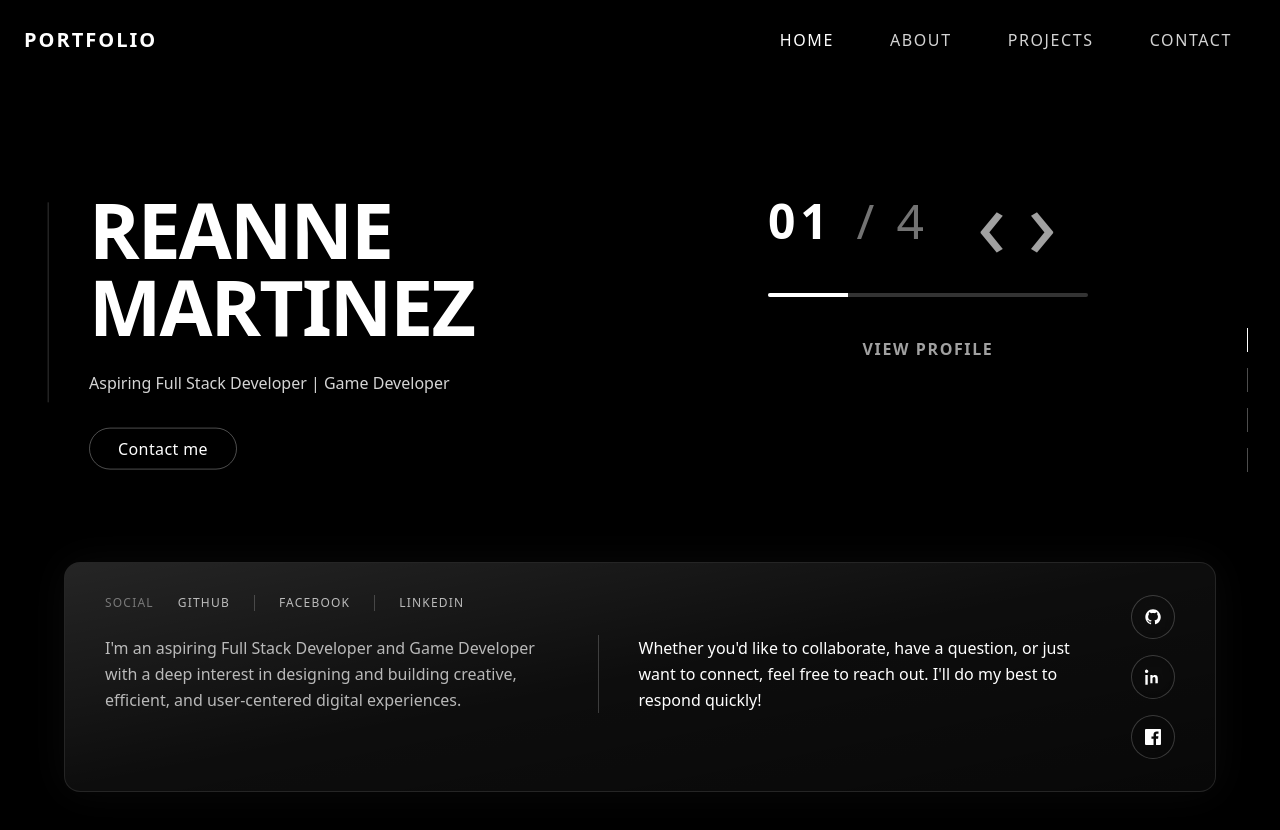
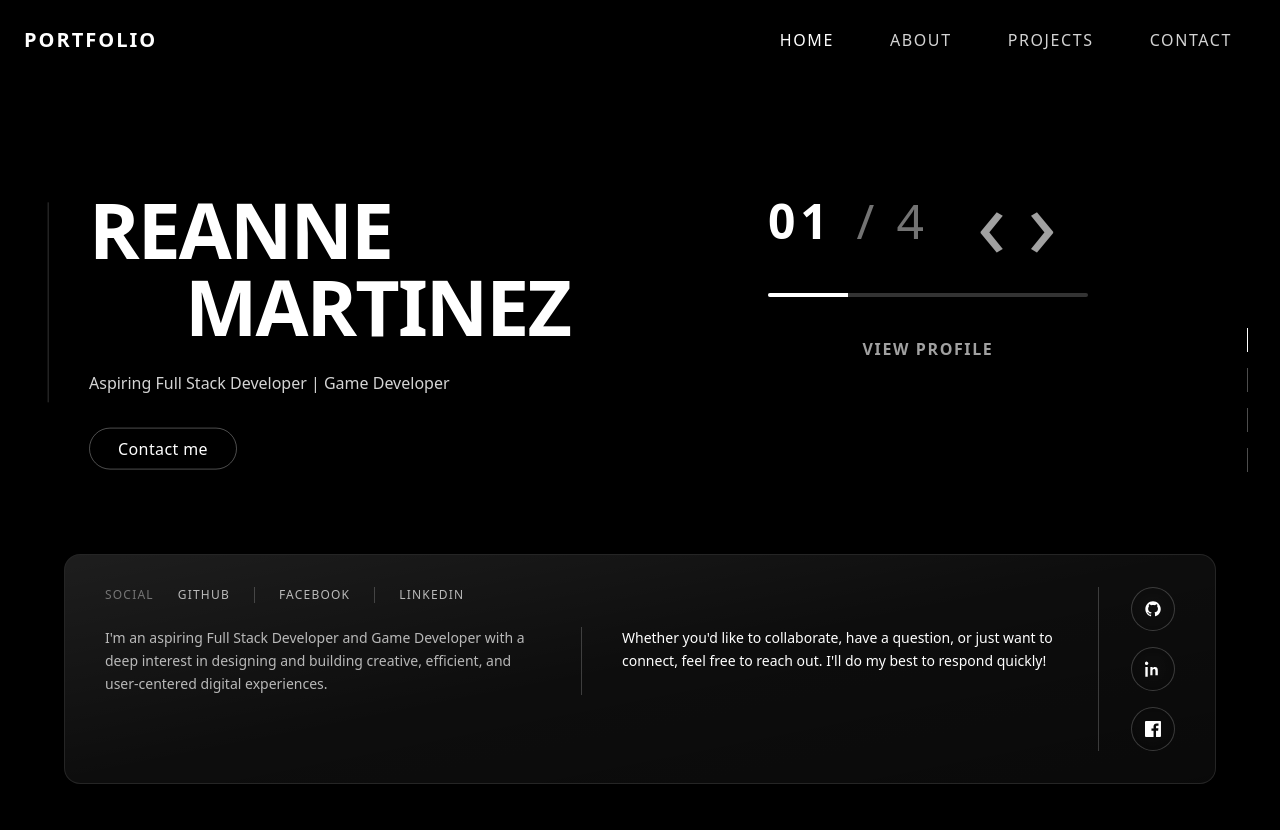
Before and after one commit to ZenorianDev/Portfolio, a Next.js app in the folder portfolio/: page / in a window 1280 px wide. Shown: the top 830 px of the page. Built offline with nearby package versions, Linux system fonts and the light colour scheme.

Commit message:
updated code

```diff
--- a/portfolio/app/page.tsx
+++ b/portfolio/app/page.tsx
@@ -136,7 +136,8 @@ export default function HomePage() {
           {/* Name block */}
           <div className="flex flex-col gap-6 top-2 -translate-y-1/4">
             <h1 className="text-[clamp(3.2rem,6vw,6.4rem)] font-extrabold leading-none tracking-tight">
-              REANNE MARTINEZ
+              REANNE <br />
+              <span className="block ml-12 md:ml-24">MARTINEZ</span>
             </h1>
 
             <p className="max-w-xm text-neutral-300 text-sl leading-relaxed">
@@ -220,13 +221,20 @@ export default function HomePage() {
           ))}
         </div>
 
-        {/* ---------- BOTTOM FLOATING GLASS CARD ---------- */}
-        <div className="absolute bottom-2 left-1/2 z-40 w-[94%] max-w-6xl -translate-x-1/2">
-          <div className="relative overflow-hidden rounded-2xl border border-white/10 bg-white/5 backdrop-blur-2xl shadow-[0_0_40px_rgba(255,255,255,0.04)]">
-            {/* Glass reflection layer */}
-            <div className="pointer-events-none absolute inset-0 bg-gradient-to-br from-white/10 via-transparent to-black/40" />
+        {/* ---------- BOTTOM FLOATING 3D GLASS CARD ---------- */}
+        <div className="absolute bottom-4 left-1/2 z-40 w-[94%] max-w-6xl -translate-x-1/2 perspective-[1200px]">
+          <div className="hover-3d relative group">
+            {/* RGB glow layer */}
+            <div className="pointer-events-none absolute -inset-1 rounded-2xl bg-gradient-to-r from-fuchsia-500 via-cyan-400 to-violet-500 opacity-0 blur-xl transition group-hover:opacity-70" />
 
-            <div className="relative grid grid-cols-[1fr_auto] gap-10 px-10 py-8">
+            {/* Glass card */}
+            <div className="relative overflow-hidden rounded-2xl border border-white/10 bg-white/5 backdrop-blur-2xl shadow-[0_20px_60px_rgba(0,0,0,0.6)] transition-transform duration-300 ease-out [transform-style:preserve-3d] group-hover:shadow-[0_40px_120px_rgba(0,0,0,0.8)]">
+
+              {/* Glass reflection */}
+              <div className="pointer-events-none absolute inset-0 bg-gradient-to-br from-white/10 via-transparent to-black/40 opacity-70" />
+
+              {/* ============== YOUR CONTENT ============== */}
+              <div className="relative grid grid-cols-[1fr_auto] gap-10 px-10 py-8 translate-z-[30px]">
                 {/* ================= LEFT CONTENT ================= */}
                 <div className="flex flex-col gap-6">
                   {/* SOCIAL ROW */}
@@ -249,18 +257,15 @@ export default function HomePage() {
                   </div>
 
                   {/* TEXT GRID */}
-                <div className="grid grid-cols-[1fr_auto_1fr] items-start gap-10 text-sl leading-relaxed">
-                  {/* Left paragraph */}
+                  <div className="grid grid-cols-[1fr_auto_1fr] items-start gap-10 text-sm leading-relaxed">
                     <p className="text-white/70">
                       I&apos;m an aspiring Full Stack Developer and Game Developer with a deep
                       interest in designing and building creative, efficient, and
                       user-centered digital experiences.
                     </p>
 
-                  {/* Center divider */}
                     <span className="h-full w-px bg-white/20" />
 
-                  {/* Right paragraph */}
                     <p className="font-medium text-white">
                       Whether you&apos;d like to collaborate, have a question, or just want
                       to connect, feel free to reach out. I&apos;ll do my best to respond
@@ -271,7 +276,8 @@ export default function HomePage() {
 
                 {/* ================= ICON COLUMN ================= */}
                 <div className="flex items-center gap-8">
-                {/* Icons */}
+                  <span className="h-full w-px bg-white/20" />
+
                   <div className="flex flex-col items-center gap-4">
                     <a
                       href="https://github.com/"
@@ -305,6 +311,14 @@ export default function HomePage() {
                   </div>
                 </div>
               </div>
+
+              {/* ============== 3D HOVER ZONES ============== */}
+              <div className="absolute inset-0 grid grid-cols-3 grid-rows-3">
+                {Array.from({ length: 9 }).map((_, i) => (
+                  <div key={i} className="z-10" />
+                ))}
+              </div>
+            </div>
           </div>
         </div>
       </section>
```
Lines whose indentation alone changed are shown as unchanged.
